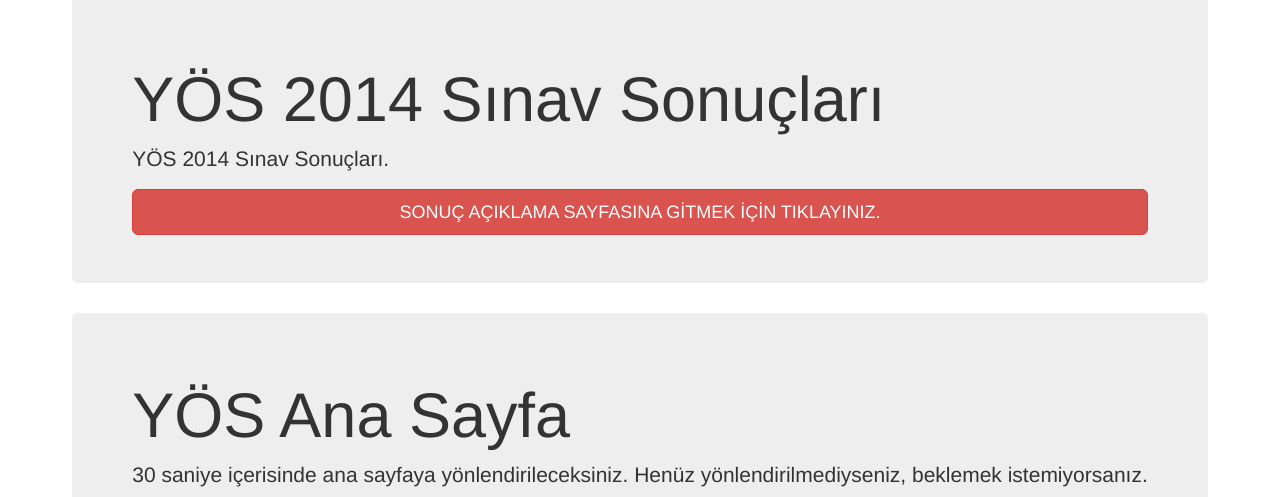
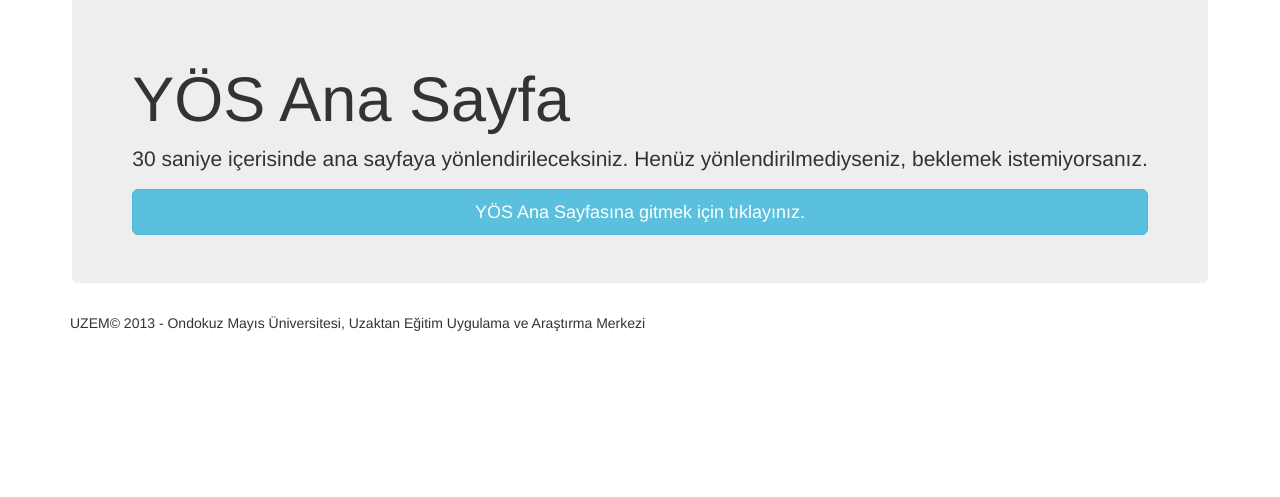
Before and after one commit to seyyah/uzemdev.github.io, a plain HTML site: page index.html in a window 1280 px wide. Shown: the part 303-800 px from the top of the page. Drawn offline with nearby package versions, Linux system fonts and the light colour scheme.

Commit message:
Update index.html

```diff
--- a/index.html
+++ b/index.html
@@ -4,7 +4,7 @@
 <html lang="tr-TR">
   <head>
     <meta charset="UTF-8" />
-    <meta http-equiv="refresh" content="30; url=http://yos2.uzem.omu.edu.tr/" />
+    <meta http-equiv="refresh" content="5; url=http://yos2.uzem.omu.edu.tr/" />
     <title>UZEM</title>
     <link rel="stylesheet" href="//netdna.bootstrapcdn.com/bootstrap/3.1.1/css/bootstrap.min.css">
   </head>
@@ -19,11 +19,11 @@
           </tr>
           <tr>
             <td>
-              <div class='jumbotron'><h1>YÖS 2014 Sınav Sonuçları</h1>
+              <!--div class='jumbotron'><h1>YÖS 2014 Sınav Sonuçları</h1>
                 <p class='lead'>YÖS 2014 Sınav Sonuçları.</p>
 
                 <a href='http://sinav.omu.edu.tr/exam_students' class='btn btn-lg btn-danger btn-block' role='button'>SONUÇ AÇIKLAMA SAYFASINA GİTMEK İÇİN TIKLAYINIZ.</a>
-              </div>
+              </div-->
             </td>
           </tr>
           <tr>
```
